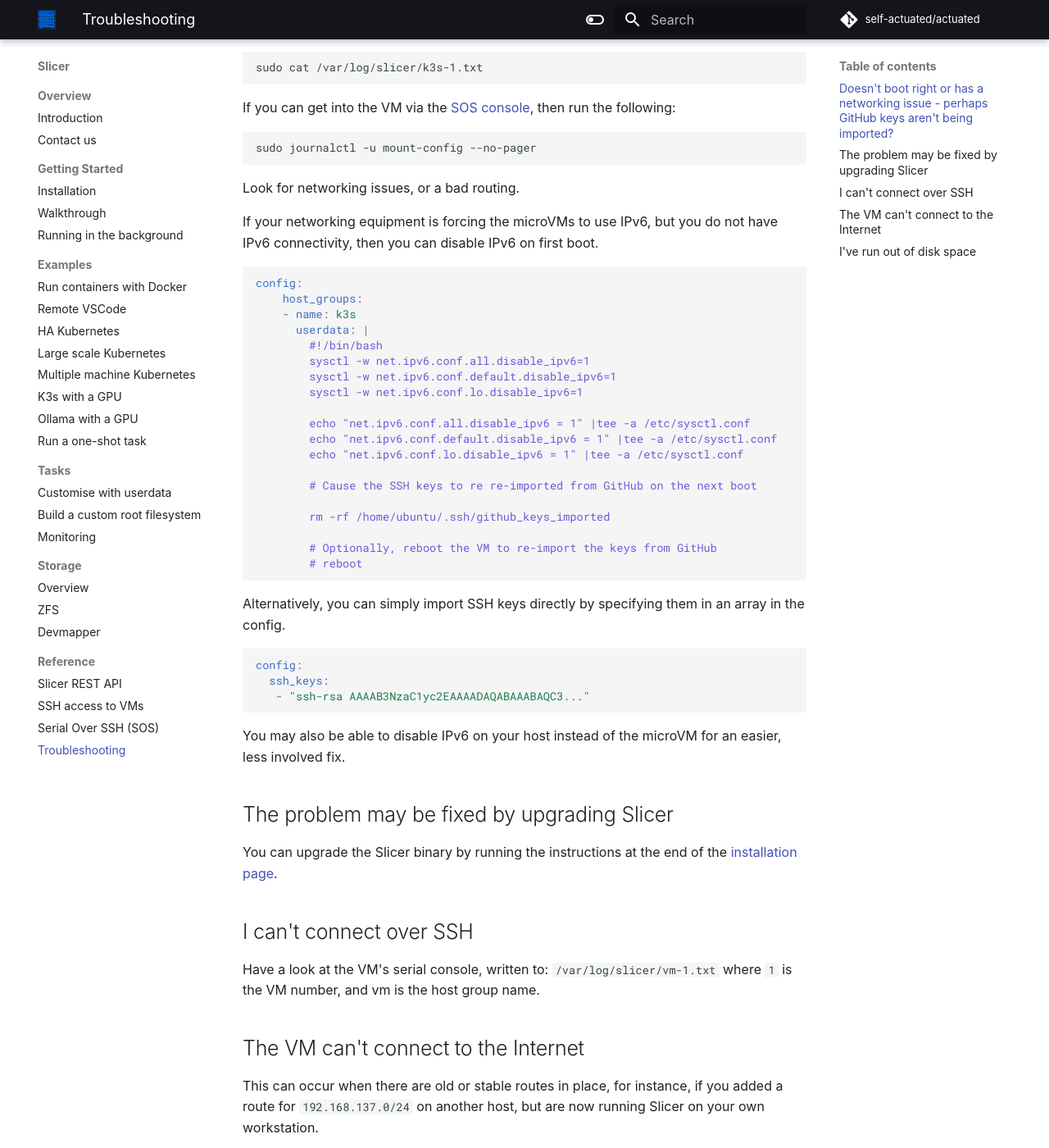
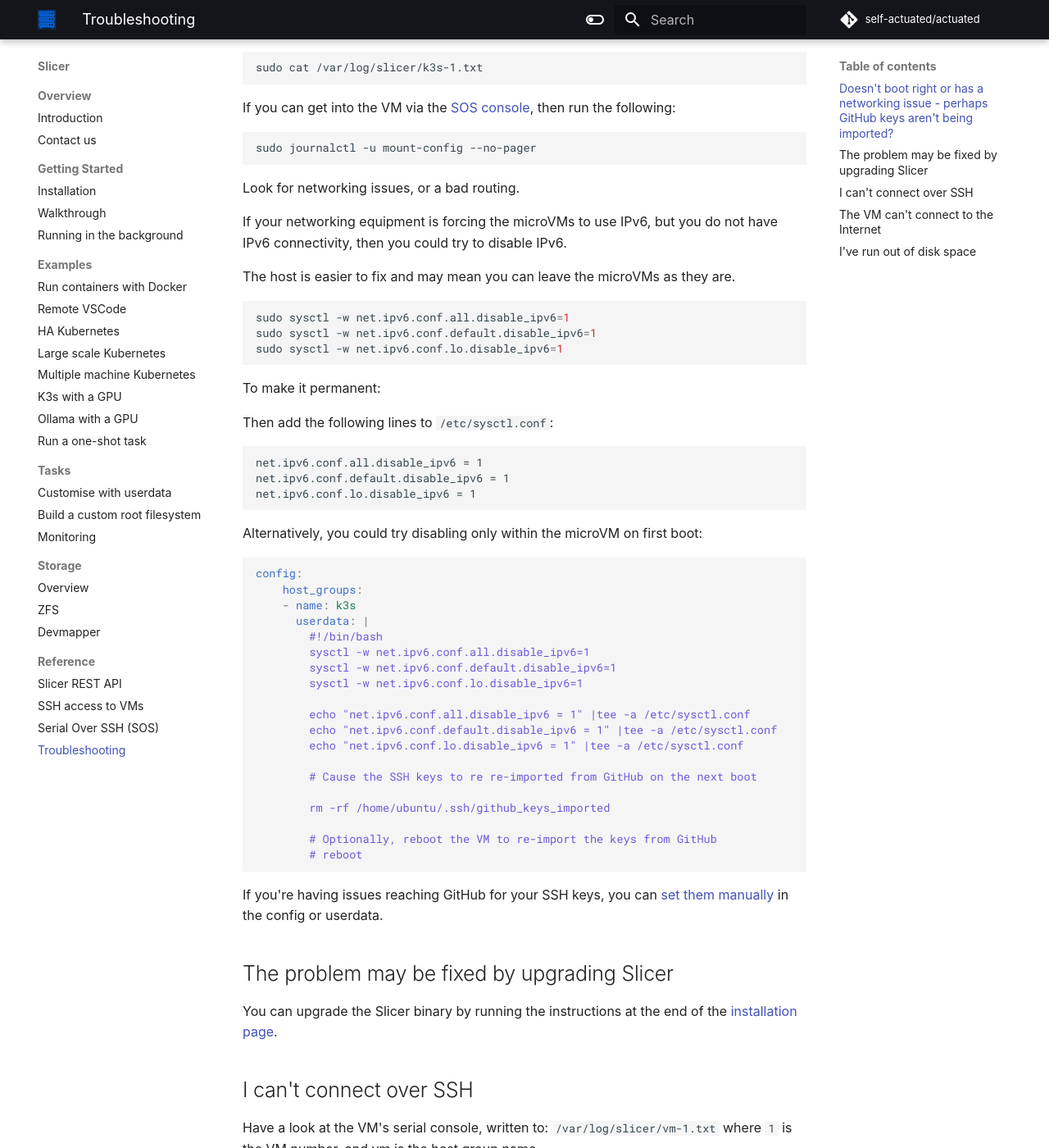
Before and after one commit to slicervm/docs.slicervm.com, an MkDocs documentation site: the page built from docs/reference/troubleshooting.md, in a window 1280 px wide and 1400 px high, scrolled down 361 px. Shown: the whole window at 82% size. Built offline with MkDocs 1.6.1 and Material for MkDocs 9.7.7, drawn with Linux system fonts in a browser that asks for light colours; some web fonts are replaced; comment, search, counter and statistics services are not loaded.

Commit message:
Update to IPv6
Signed-off-by: Alex Ellis (OpenFaaS Ltd) <alexellis2@gmail.com>

````diff
--- a/docs/reference/troubleshooting.md
+++ b/docs/reference/troubleshooting.md
@@ -18,7 +18,27 @@
 
 Look for networking issues, or a bad routing.
 
-If your networking equipment is forcing the microVMs to use IPv6, but you do not have IPv6 connectivity, then you can disable IPv6 on first boot.
+If your networking equipment is forcing the microVMs to use IPv6, but you do not have IPv6 connectivity, then you could try to disable IPv6.
+
+The host is easier to fix and may mean you can leave the microVMs as they are.
+
+```bash
+sudo sysctl -w net.ipv6.conf.all.disable_ipv6=1
+sudo sysctl -w net.ipv6.conf.default.disable_ipv6=1
+sudo sysctl -w net.ipv6.conf.lo.disable_ipv6=1
+```
+
+To make it permanent:
+
+Then add the following lines to `/etc/sysctl.conf`:
+
+```
+net.ipv6.conf.all.disable_ipv6 = 1
+net.ipv6.conf.default.disable_ipv6 = 1
+net.ipv6.conf.lo.disable_ipv6 = 1
+```
+
+Alternatively, you could try disabling only within the microVM on first boot:
 
 ```yaml
 config:
@@ -42,15 +62,8 @@
         # reboot
 ```
 
-Alternatively, you can simply import SSH keys directly by specifying them in an array in the config.
+If you're having issues reaching GitHub for your SSH keys, you can [set them manually](/reference/ssh) in the config or userdata.
 
-```yaml
-config:
-  ssh_keys:
-   - "ssh-rsa AAAAB3NzaC1yc2EAAAADAQABAAABAQC3..."
-```
-
-You may also be able to disable IPv6 on your host instead of the microVM for an easier, less involved fix.
 
 ## The problem may be fixed by upgrading Slicer
 
````
